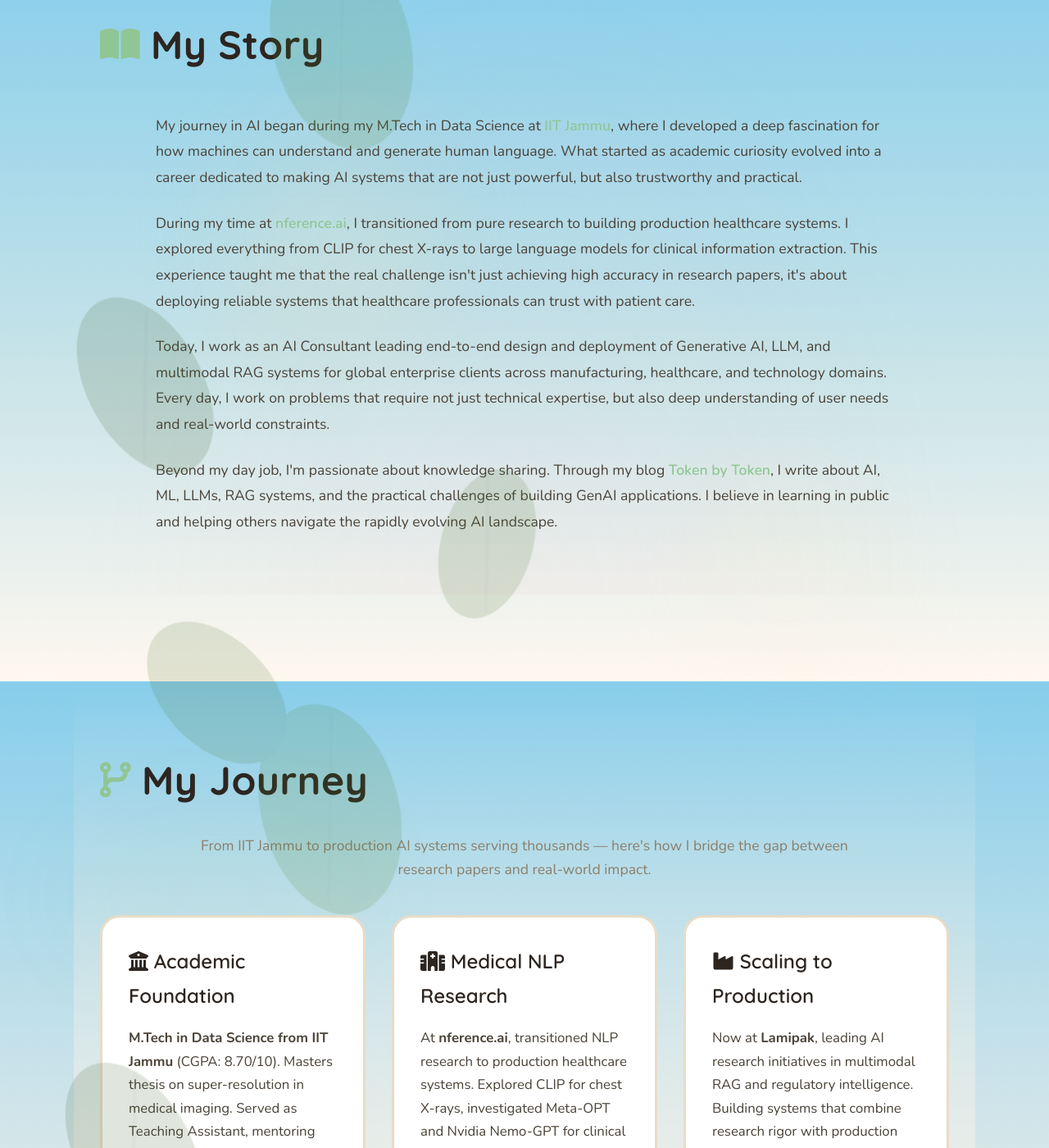
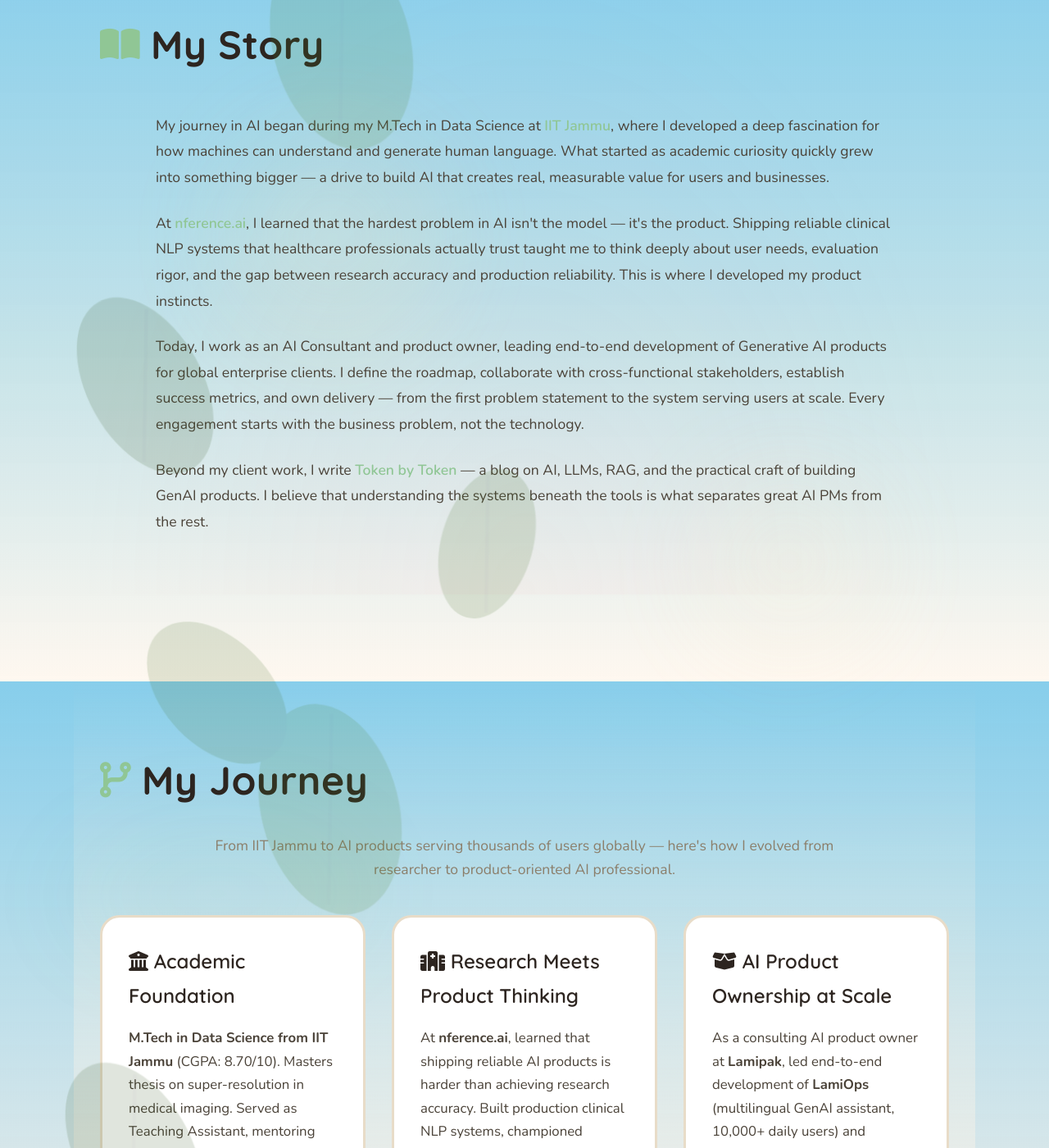
Before and after one commit to mayank1101/mayank1101.github.io, a Jekyll site: the page built from about.html, in a window 1280 px wide and 1400 px high, scrolled down 969 px. Shown: the whole window at 82% size. Built offline with Jekyll 4.4.1, drawn with Linux system fonts in a browser that asks for light colours; some of the changed text lies outside the part shown.

Commit message:
updated index and aboutme html pages

```diff
--- a/about.html
+++ b/about.html
@@ -1,7 +1,7 @@
 ---
 layout: page
 title: About Me
-description: About Mayank Sharma - AI/ML Engineer & Researcher. Learn about my journey from IIT Jammu to building production AI systems.
+description: About Mayank Sharma - AI Product Manager & Consultant. Translating business problems into production-grade AI systems with measurable impact. 5+ years in Generative AI, LLMs, and enterprise AI products.
 ---
 
 <!-- About Hero -->
@@ -18,13 +18,11 @@
         <div class="hero-text">
             <h1>About Me</h1>
             <p>
-                I'm a Senior Applied AI Consultant with 5+ years of experience leading the design and delivery of AI
-                systems
-                across Generative AI, NLP, and multimodal intelligence. Proven track record of translating cutting-edge
-                research into real-world impact, including contributions to academic publications (AAAI 2024) and
-                architecting
-                enterprise-grade AI solutions deployed in production environments. Passionate about driving innovation
-                at the intersection of applied research and scalable AI systems.
+                I'm a product-oriented AI professional with 5+ years of experience delivering high-impact Generative
+                AI solutions that drive measurable business value. I translate ambiguous business problems into
+                production-grade AI systems — leading end-to-end product lifecycle from ideation and MVP development
+                to deployment, evaluation, and iteration. My work spans Generative AI, LLMs, multimodal RAG, and
+                enterprise AI consulting across manufacturing, healthcare, and technology domains.
             </p>
             <p class="muted about-hero-meta">
                 <i class="fas fa-graduation-cap"></i> M.Tech CSE - Data Science, IIT Jammu &middot;
@@ -41,28 +39,26 @@
         <p>
             My journey in AI began during my M.Tech in Data Science at <strong>IIT Jammu</strong>,
             where I developed a deep fascination for how machines can understand and generate human language.
-            What started as academic curiosity evolved into a career dedicated to making AI systems that
-            are not just powerful, but also trustworthy and practical.
+            What started as academic curiosity quickly grew into something bigger — a drive to build AI
+            that creates real, measurable value for users and businesses.
         </p>
         <p>
-            During my time at <strong>nference.ai</strong>, I transitioned from pure research to building
-            production healthcare systems. I explored everything from CLIP for chest X-rays to large language
-            models for clinical information extraction. This experience taught me that the real challenge
-            isn't just achieving high accuracy in research papers, it's about deploying reliable systems that
-            healthcare professionals can trust with patient care.
+            At <strong>nference.ai</strong>, I learned that the hardest problem in AI isn't the model —
+            it's the product. Shipping reliable clinical NLP systems that healthcare professionals actually
+            trust taught me to think deeply about user needs, evaluation rigor, and the gap between
+            research accuracy and production reliability. This is where I developed my product instincts.
         </p>
         <p>
-            Today, I work as an AI Consultant leading end-to-end design and deployment
-            of Generative AI, LLM, and multimodal RAG systems for global enterprise clients across manufacturing,
-            healthcare,
-            and technology domains. Every day, I work on problems that require not just technical expertise, but also
-            deep understanding of user needs and real-world constraints.
+            Today, I work as an AI Consultant and product owner, leading end-to-end development of
+            Generative AI products for global enterprise clients. I define the roadmap, collaborate with
+            cross-functional stakeholders, establish success metrics, and own delivery — from the first
+            problem statement to the system serving users at scale. Every engagement starts with the
+            business problem, not the technology.
         </p>
         <p>
-            Beyond my day job, I'm passionate about knowledge sharing. Through my blog
-            <strong>Token by Token</strong>, I write about AI, ML, LLMs, RAG systems, and the practical challenges
-            of building GenAI applications. I believe in learning in public and helping others navigate
-            the rapidly evolving AI landscape.
+            Beyond my client work, I write <strong>Token by Token</strong> — a blog on AI, LLMs, RAG, and
+            the practical craft of building GenAI products. I believe that understanding the systems
+            beneath the tools is what separates great AI PMs from the rest.
         </p>
     </div>
 </div>
@@ -71,8 +67,8 @@
 <div class="container section scroll-animate">
     <h2><i class="fas fa-code-branch"></i> My Journey</h2>
     <p class="muted about-section-lead">
-        From IIT Jammu to production AI systems serving thousands — here's how I bridge
-        the gap between research papers and real-world impact.
+        From IIT Jammu to AI products serving thousands of users globally — here's how I evolved
+        from researcher to product-oriented AI professional.
     </p>
     <div class="cards">
         <div class="card scroll-animate">
@@ -85,20 +81,22 @@
         </div>
 
         <div class="card scroll-animate">
-            <h3><i class="fas fa-hospital"></i> Medical NLP Research</h3>
+            <h3><i class="fas fa-hospital"></i> Research Meets Product Thinking</h3>
             <p>
-                At <strong>nference.ai</strong>, transitioned NLP research to production healthcare systems.
-                Explored CLIP for chest X-rays, investigated Meta-OPT and Nvidia Nemo-GPT for clinical
-                extraction, and optimized BERT models for real-time clinical deployment.
+                At <strong>nference.ai</strong>, learned that shipping reliable AI products is harder
+                than achieving research accuracy. Built production clinical NLP systems, championed
+                rigorous evaluation, and earned the Bravo Award for a 9× inference speedup that
+                made real-time deployment viable.
             </p>
         </div>
 
         <div class="card scroll-animate">
-            <h3><i class="fas fa-industry"></i> Scaling to Production</h3>
+            <h3><i class="fas fa-box-open"></i> AI Product Ownership at Scale</h3>
             <p>
-                Now at <strong>Lamipak</strong>, leading AI research initiatives in multimodal RAG
-                and regulatory intelligence. Building systems that combine research rigor with
-                production reliability, deployed across multiple countries and languages.
+                As a consulting AI product owner at <strong>Lamipak</strong>, led end-to-end development
+                of <strong>LamiOps</strong> (multilingual GenAI assistant, 10,000+ daily users) and
+                <strong>LamiTracker</strong> (regulatory intelligence across 18+ countries). Defined
+                roadmaps, success metrics, and drove cross-functional delivery.
             </p>
         </div>
     </div>
@@ -145,12 +143,11 @@
         </div>
 
         <div class="card scroll-animate">
-            <h3><i class="fas fa-robot"></i> Few-Shot Learning Breakthrough</h3>
+            <h3><i class="fas fa-robot"></i> Few-Shot Prompting Over Supervised Pipelines</h3>
             <p>
-                At nference, demonstrated that <strong>few-shot prompting could replace supervised annotation
-                    pipelines</strong>,
-                reducing reliance on labeled data by 99% while maintaining extraction accuracy
-                using large-scale models (Meta-OPT, Nvidia Nemo-GPT-20B) for clinical information extraction.
+                Demonstrated that <strong>few-shot prompting could replace supervised annotation pipelines</strong>,
+                reducing reliance on labeled data by 99% while maintaining clinical extraction accuracy —
+                a key product insight that shaped how the team approached data strategy for new use cases.
             </p>
         </div>
 
@@ -215,48 +212,44 @@
     <h2><i class="fas fa-cogs"></i> Skills & Expertise</h2>
     <div class="skills-grid">
         <div class="card scroll-animate card-cyan">
-            <h3><i class="fas fa-brain"></i> AI/ML Technologies</h3>
+            <h3><i class="fas fa-map"></i> Product & Strategy</h3>
             <div class="skill-tags">
-                <span>PyTorch</span>
-                <span>Transformers</span>
-                <span>LangChain</span>
-                <span>ONNX</span>
-                <span>Quantization</span>
-                <span>AWS Bedrock</span>
-                <span>Model Pretraining & Fine Tuning</span>
-                <span>OpenAI API</span>
-                <span>OpenRouter API</span>
+                <span>Product Thinking & Roadmapping</span>
+                <span>Stakeholder Management</span>
+                <span>KPI Definition & Experimentation</span>
+                <span>AI Product Design & Evaluation</span>
+                <span>User-Centric Problem Solving</span>
+                <span>MVP Development</span>
+                <span>Go-to-Market Strategy</span>
+                <span>Cross-Functional Collaboration</span>
             </div>
         </div>
 
         <div class="card scroll-animate card-purple">
-            <h3><i class="fas fa-database"></i> Data & Infrastructure</h3>
+            <h3><i class="fas fa-brain"></i> AI/ML Technologies</h3>
             <div class="skill-tags">
-                <span>Qdrant</span>
-                <span>FAISS</span>
-                <span>MongoDb</span>
-                <span>SQL</span>
-                <span>PySpark</span>
-                <span>Amazon Web Services (AWS)</span>
-                <span>Docker</span>
-                <span>FastAPI</span>
-                <span>Django</span>
-                <span>Crawl4AI</span>
-                <span>Git</span>
+                <span>Generative AI & LLMs</span>
+                <span>Multimodal RAG</span>
+                <span>Prompt Engineering</span>
+                <span>Fine-tuning (LoRA/PEFT)</span>
+                <span>PyTorch & Transformers</span>
+                <span>AWS Bedrock</span>
+                <span>OpenAI API</span>
+                <span>HuggingFace</span>
             </div>
         </div>
 
         <div class="card scroll-animate card-pink">
-            <h3><i class="fas fa-code-branch"></i> Core Specializations</h3>
+            <h3><i class="fas fa-database"></i> Data & Infrastructure</h3>
             <div class="skill-tags">
-                <span>Natrual Language Processing (NLP)</span>
-                <span>Large Language Models (LLMs)</span>
-                <span>Multimodal RAG</span>
-                <span>Medical NLP</span>
-                <span>Information Extraction</span>
-                <span>Hallucination Reduction</span>
-                <span>Retrieval Evaluation</span>
-                <span>Prompt Engineering</span>
+                <span>Natural Language Processing (NLP)</span>
+                <span>Vector Databases (FAISS, Qdrant)</span>
+                <span>AWS & Docker</span>
+                <span>FastAPI & Django</span>
+                <span>MongoDB & SQL</span>
+                <span>PySpark</span>
+                <span>CI/CD & ML Deployment</span>
+                <span>Crawl4AI</span>
             </div>
         </div>
     </div>
```
Also changed, not shown: index.html (+34 -36 lines).
